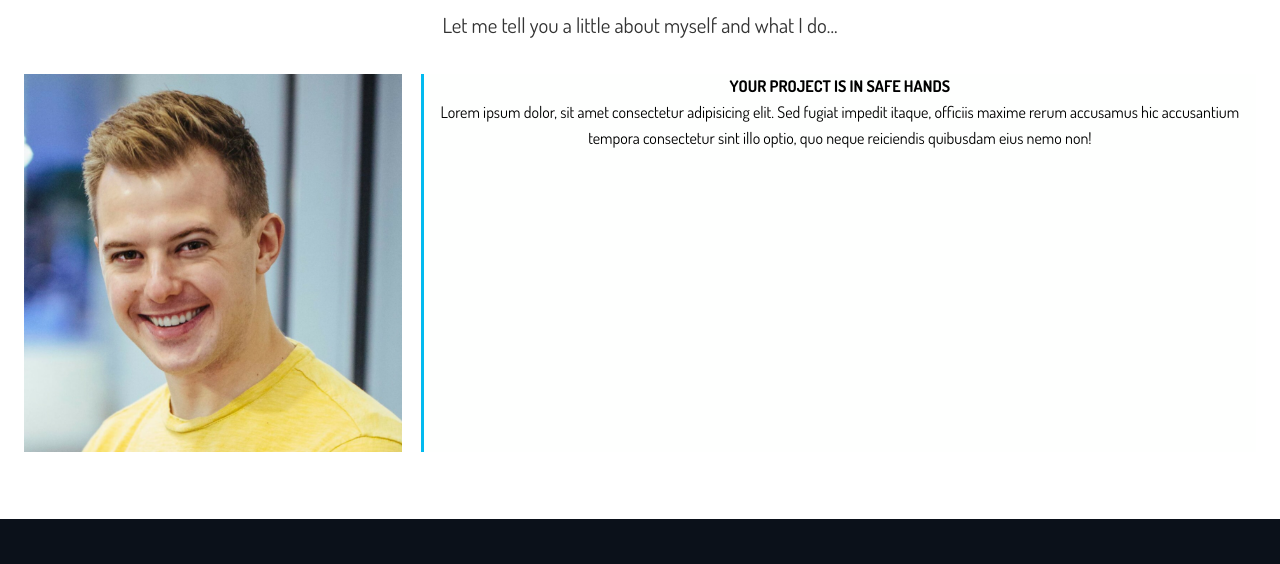
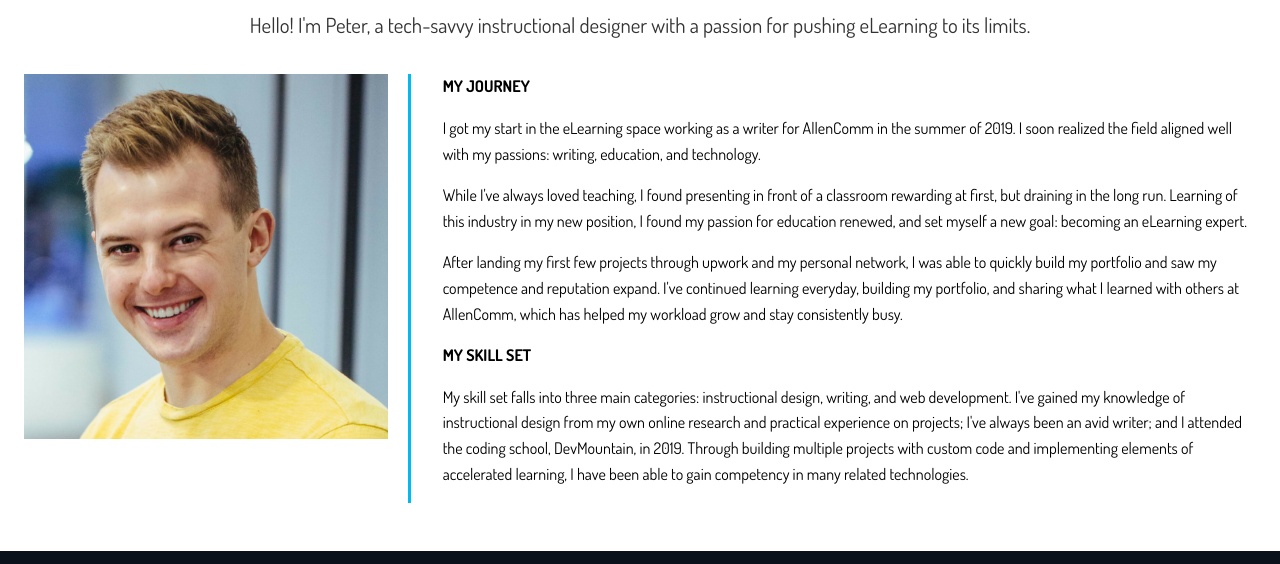
Before and after one commit to peterfchris/portfolio_site, a website: page dist/about.html in a window 1280 px wide. Shown: the part 207-771 px from the top of the page. Drawn offline with Linux system fonts and the light colour scheme.

Commit message:
About page content added

```diff
--- a/scss/main.scss
+++ b/scss/main.scss
@@ -222,8 +222,7 @@ img  {
     .about-info {
       display: grid;
       grid-template-areas:
-      'bioimage bio bio'
-      'aw1 aw2 aw3';
+      'bioimage bio bio';
       grid-gap: 1.2rem;
     }
 
@@ -235,25 +234,20 @@ img  {
     .bio{
       grid-area: bio;
       border-left: 3px solid $main-color;
-    }
 
-    .award-1 {
-      grid-area: aw1;
-    }
-    .award-2 {
-      grid-area: aw2;
-    }
-    .award-3 {
-      grid-area: aw3;
-    }
+      h4 {
+        text-align: left;
+        padding-left: 2rem;
+        padding-bottom: 1rem;
+      }
 
-    .award-1 .fas,
-    .award-2 .fas,
-    .award-3 .fas {
-      color: $main-color;
-      margin: 1rem;
-    }
+      p {
+        text-align: left;
+        padding-left: 2rem;
+        padding-bottom: 1rem;
+      }
   }
+}
   // About B
   &-b {
     .progress {
```
Also changed, not shown: dist/about.html, dist/css/main.css.
